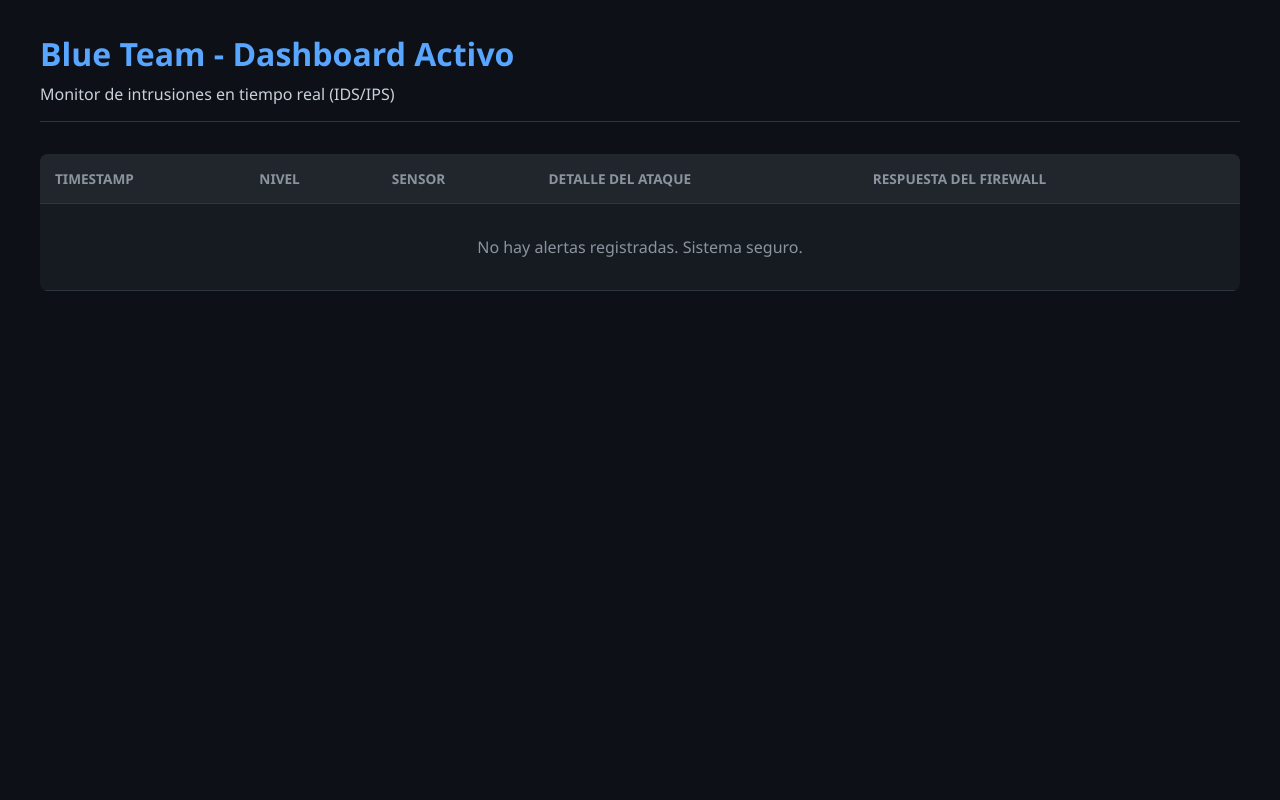
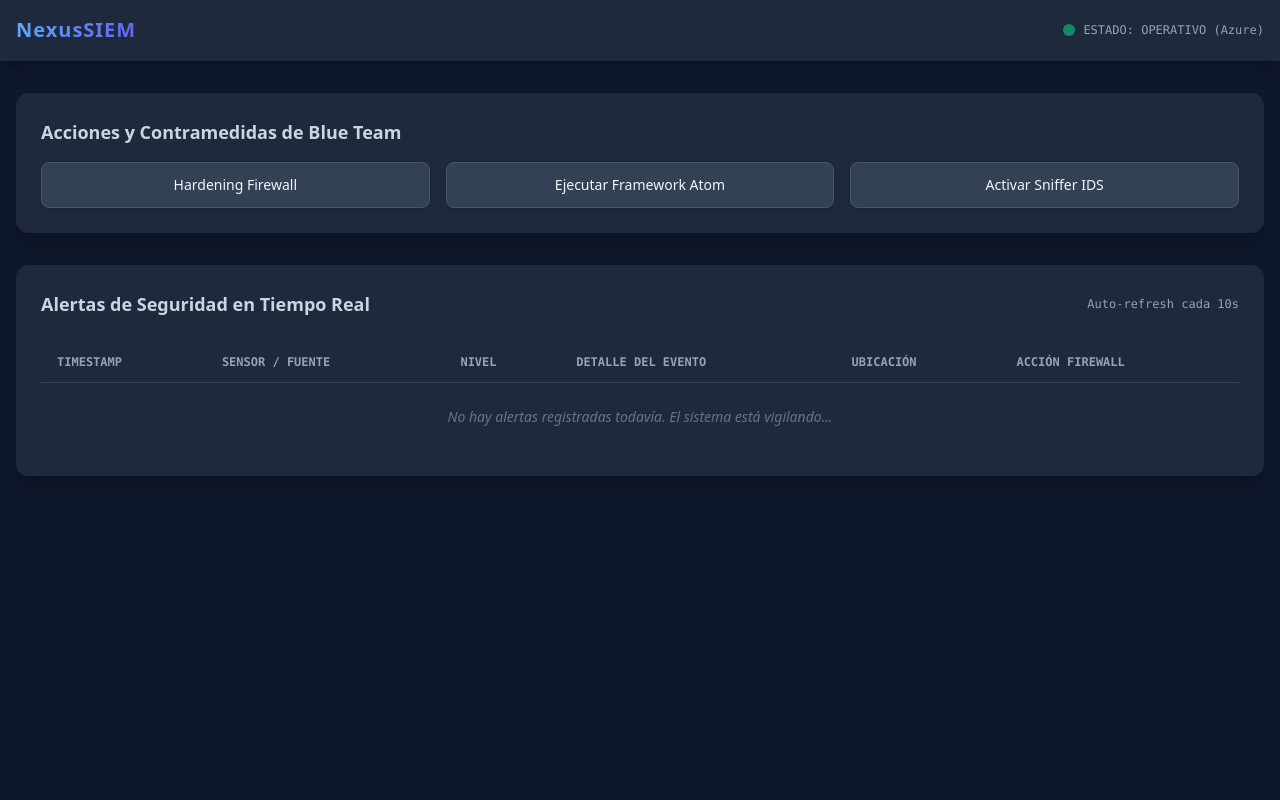
Before and after one commit to GaboX280/NexusSIEM, a Flask app: page / in a window 1280 px wide. Run offline with Flask 3, Linux system fonts and the light colour scheme; some libraries are stand-ins or nearby versions.

Commit message:
feature(Agregado el lanzador de Atom)

```diff
--- a/blue_team/web_app/app.py
+++ b/blue_team/web_app/app.py
@@ -159,8 +159,8 @@ def ejecutar_herramienta(herramienta):
             mensaje = "Hardening de firewall UFW ejecutado."
 
         elif herramienta == 'audit':
-            script_path = os.path.join(BASE_DIR, 'atom.py')
-            subprocess.Popen(['sudo', 'python', script_path])
+            launcher_path = os.path.join(BASE_DIR, 'atom_launcher.py')
+            subprocess.Popen(['python3', launcher_path])
             mensaje = "Auditoría del sistema iniciada con el framework Atom."
 
         elif herramienta == 'sniffer':
--- a/blue_team/web_app/templates/index.html
+++ b/blue_team/web_app/templates/index.html
@@ -3,45 +3,134 @@
 <head>
     <meta charset="UTF-8">
     <meta name="viewport" content="width=device-width, initial-scale=1.0">
-    <title>Blue Team | Monitor de Seguridad</title>
-    <!-- Vincula el CSS desde la carpeta estática -->
-    <link rel="stylesheet" href="{{ url_for('static', filename='style.css') }}">
-    <!-- Refresco automático cada 5 segundos -->
-    <meta http-equiv="refresh" content="5">
+    <title>NexusSIEM | Dashboard de Seguridad</title>
+    <!-- Tailwind CSS CDN -->
+    <script src="https://cdn.tailwindcss.com"></script>
+    <script>
+        tailwind.config = {
+            theme: {
+                extend: {
+                    colors: {
+                        darkbg: '#0f172a',
+                        cardbg: '#1e293b',
+                        neonred: '#ef4444',
+                        neonyellow: '#f59e0b',
+                        neongreen: '#10b981',
+                    }
+                }
+            }
+        }
+    </script>
+    <!-- Actualización automática cada 10 segundos -->
+    <meta http-equiv="refresh" content="10">
 </head>
-<body>
-    <div class="container">
-        <header>
-            <h1> Blue Team - Dashboard Activo</h1>
-            <p>Monitor de intrusiones en tiempo real (IDS/IPS)</p>
+<body class="bg-darkbg text-slate-100 min-h-screen font-sans antialiased">
+
+    <!-- Header / Navbar -->
+    <header class="bg-cardbg border-b border-slate-800 shadow-lg">
+        <div class="max-w-7xl mx-auto px-4 py-4 flex justify-between items-center">
+            <div class="flex items-center space-x-3">
+                <h1 class="text-xl font-bold tracking-wider bg-gradient-to-r from-blue-400 to-indigo-500 bg-clip-text text-transparent">NexusSIEM</h1>
+            </div>
+            <div class="flex items-center space-x-2">
+                <span class="inline-block w-3 h-3 bg-neongreen rounded-full animate-pulse"></span>
+                <span class="text-xs text-slate-400 font-mono">ESTADO: OPERATIVO (Azure)</span>
+            </div>
+        </div>
     </header>
 
-        <table>
+    <!-- Main Container -->
+    <main class="max-w-7xl mx-auto px-4 py-8 space-y-8">
+
+        <!-- Panel de Acciones / Herramientas de Defensa -->
+        <section class="bg-cardbg border border-slate-800 rounded-xl p-6 shadow-xl">
+            <h2 class="text-lg font-semibold mb-4 text-slate-300">
+                Acciones y Contramedidas de Blue Team
+            </h2>
+            <div class="grid grid-cols-1 sm:grid-cols-3 gap-4">
+                <button onclick="ejecutarAccion('firewall')" class="bg-slate-700 hover:bg-slate-600 border border-slate-600 text-sm font-medium py-3 px-4 rounded-lg transition duration-200 flex items-center justify-center gap-2 shadow">
+                    Hardening Firewall
+                </button>
+                <button onclick="ejecutarAccion('audit')" class="bg-slate-700 hover:bg-slate-600 border border-slate-600 text-sm font-medium py-3 px-4 rounded-lg transition duration-200 flex items-center justify-center gap-2 shadow">
+                    Ejecutar Framework Atom
+                </button>
+                <button onclick="ejecutarAccion('sniffer')" class="bg-slate-700 hover:bg-slate-600 border border-slate-600 text-sm font-medium py-3 px-4 rounded-lg transition duration-200 flex items-center justify-center gap-2 shadow">
+                    Activar Sniffer IDS
+                </button>
+            </div>
+        </section>
+
+        <!-- Tabla de Alertas Recientes -->
+        <section class="bg-cardbg border border-slate-800 rounded-xl p-6 shadow-xl">
+            <div class="flex justify-between items-center mb-6">
+                <h2 class="text-lg font-semibold text-slate-300">
+                    Alertas de Seguridad en Tiempo Real
+                </h2>
+                <span class="text-xs text-slate-400 font-mono">Auto-refresh cada 10s</span>
+            </div>
+
+            <div class="overflow-x-auto">
+                <table class="w-full text-left border-collapse">
                     <thead>
-                <tr>
-                    <th>Timestamp</th>
-                    <th>Nivel</th>
-                    <th>Sensor</th>
-                    <th>Detalle del Ataque</th>
-                    <th>Respuesta del Firewall</th>
+                        <tr class="border-b border-slate-700 text-xs text-slate-400 uppercase font-mono">
+                            <th class="py-3 px-4">Timestamp</th>
+                            <th class="py-3 px-4">Sensor / Fuente</th>
+                            <th class="py-3 px-4">Nivel</th>
+                            <th class="py-3 px-4">Detalle del Evento</th>
+                            <th class="py-3 px-4">Ubicación</th>
+                            <th class="py-3 px-4">Acción Firewall</th>
                         </tr>
                     </thead>
-            <tbody>
+                    <tbody class="divide-y divide-slate-800 text-sm">
+                        {% if alertas %}
                             {% for alerta in alertas %}
-                <tr>
-                    <td>{{ alerta.tiempo }}</td>
-                    <td><span class="badge {{ alerta.nivel }}">{{ alerta.nivel }}</span></td>
-                    <td>{{ alerta.fuente }}</td>
-                    <td>{{ alerta.mensaje }}</td>
-                    <td class="action">{{ alerta.accion }}</td>
+                            <tr class="hover:bg-slate-800/50 transition">
+                                <td class="py-3 px-4 font-mono text-xs text-slate-400">{{ alerta.tiempo }}</td>
+                                <td class="py-3 px-4 font-medium text-slate-200">{{ alerta.fuente }}</td>
+                                <td class="py-3 px-4">
+                                    {% if alerta.nivel == 'CRITICAL' %}
+                                        <span class="px-2 py-1 bg-red-500/10 text-neonred border border-red-500/20 rounded-md text-xs font-bold font-mono">CRITICAL</span>
+                                    {% elif alerta.nivel == 'WARNING' %}
+                                        <span class="px-2 py-1 bg-amber-500/10 text-neonyellow border border-amber-500/20 rounded-md text-xs font-bold font-mono">WARNING</span>
+                                    {% else %}
+                                        <span class="px-2 py-1 bg-blue-500/10 text-blue-400 border border-blue-500/20 rounded-md text-xs font-bold font-mono">INFO</span>
+                                    {% endif %}
+                                </td>
+                                <td class="py-3 px-4 text-slate-300">{{ alerta.mensaje }}</td>
+                                <td class="py-3 px-4 font-mono text-xs text-slate-400">{{ alerta.ubicacion if alerta.ubicacion else 'N/A' }}</td>
+                                <td class="py-3 px-4 font-mono text-xs text-slate-300">{{ alerta.accion }}</td>
                             </tr>
+                            {% endfor %}
                         {% else %}
                             <tr>
-                    <td colspan="5" class="empty">No hay alertas registradas. Sistema seguro.</td>
+                                <td colspan="6" class="py-6 text-center text-slate-500 italic">No hay alertas registradas todavía. El sistema está vigilando...</td>
                             </tr>
-                {% endfor %}
+                        {% endif %}
                     </tbody>
                 </table>
             </div>
+        </section>
+
+    </main>
+
+    <!-- JavaScript para disparar las acciones -->
+    <script>
+        function ejecutarAccion(herramienta) {
+            if (!confirm(`¿Estás seguro de ejecutar la acción: ${herramienta}?`)) return;
+
+            fetch(`/api/run/${herramienta}`, {
+                method: 'POST',
+                headers: { 'Content-Type': 'application/json' }
+            })
+            .then(response => response.json())
+            .then(data => {
+                alert(data.message || 'Acción ejecutada con éxito');
+                location.reload();
+            })
+            .catch(error => {
+                alert('Error al ejecutar la acción: ' + error);
+            });
+        }
+    </script>
 </body>
 </html>
```
Also changed, not shown: blue_team/atom_launcher.py (added, +32 -0 lines). Lines whose indentation alone changed are shown as unchanged.
